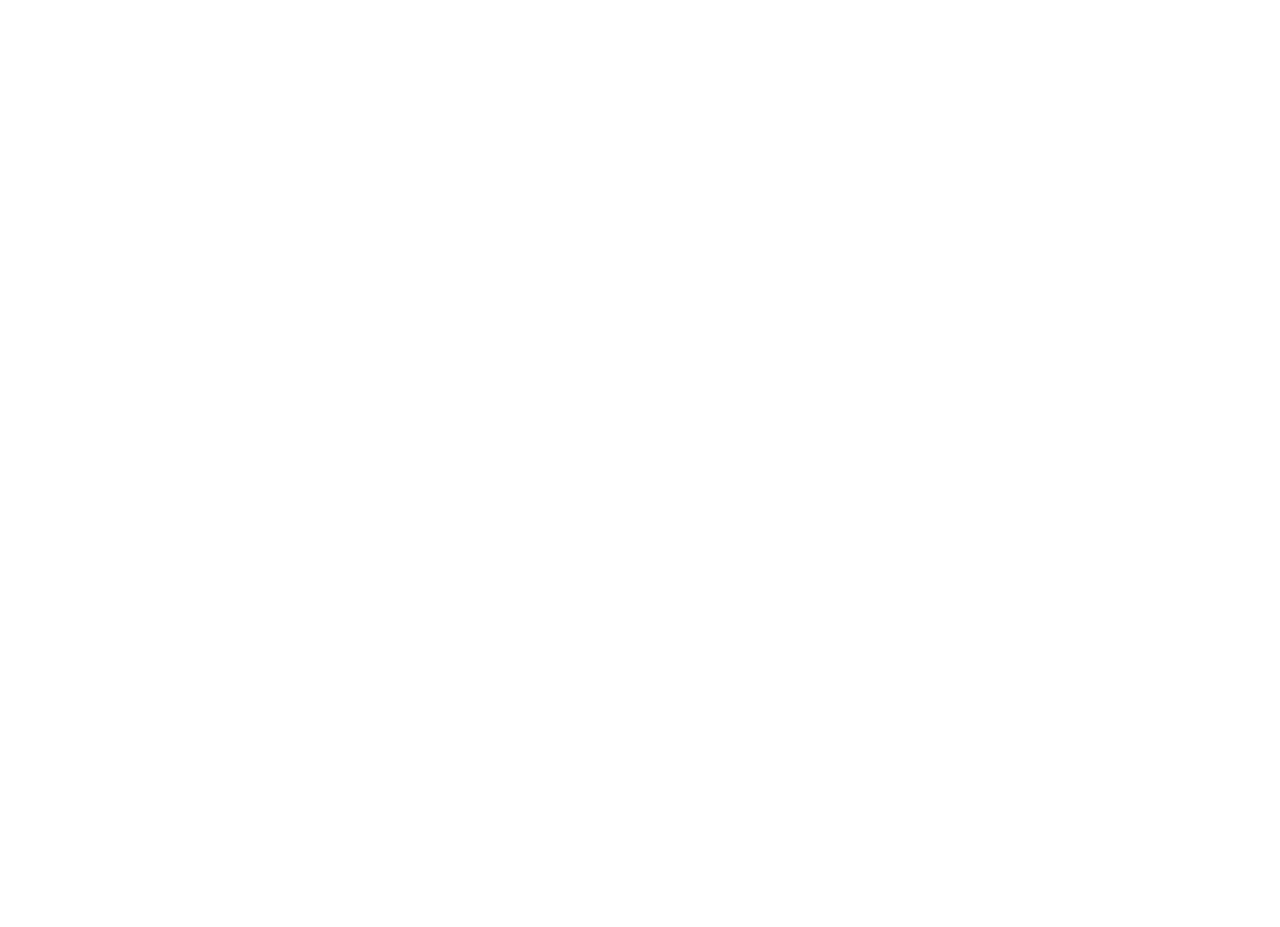
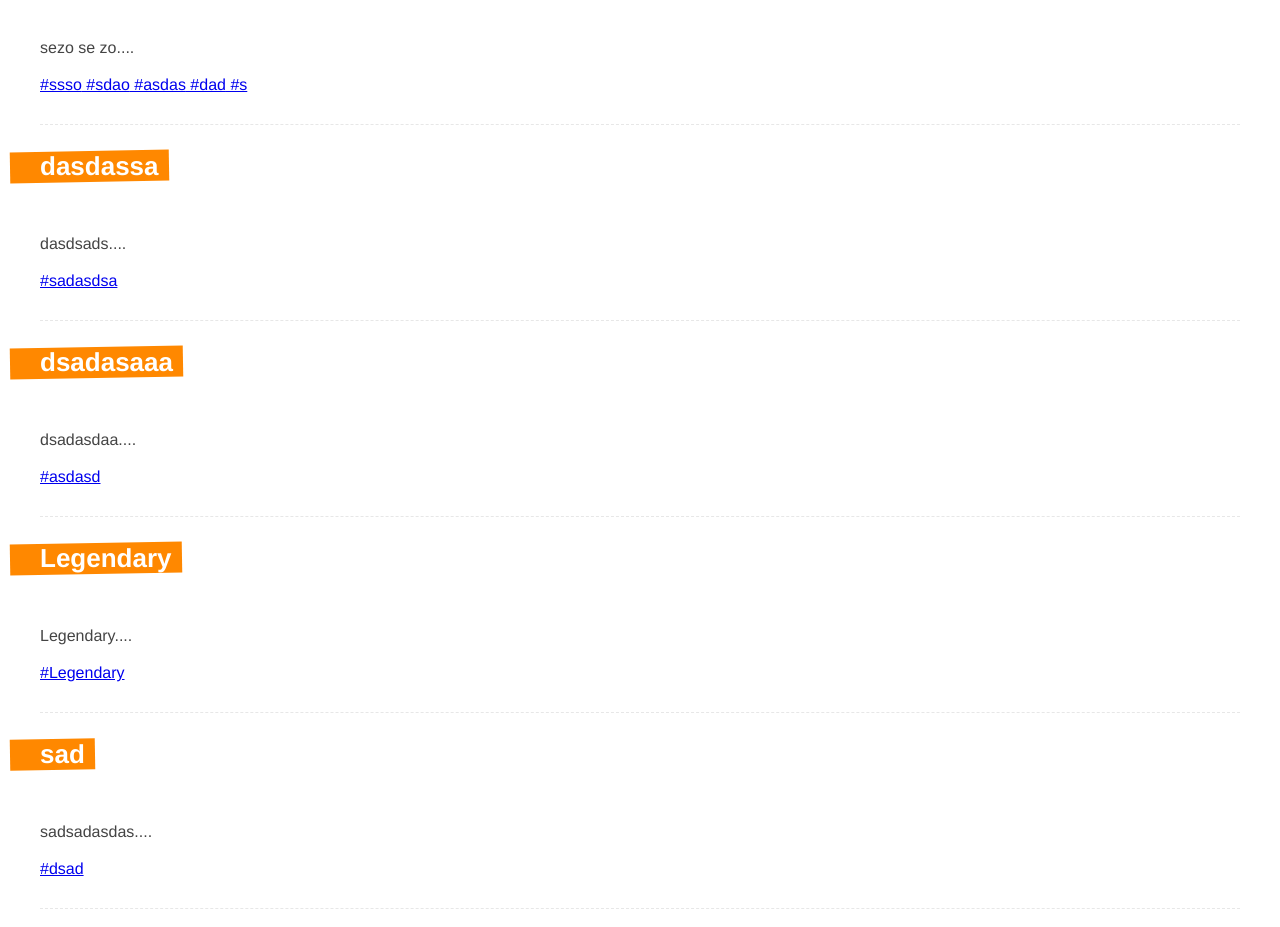
Before and after one commit to sezohessen/VueBlog, a Vue app: page / in a window 1280 px wide. Shown: the part 1840-2767 px from the top of the page. Before the commit the page ends 1787 px from the top, so only its background shows below. Built offline with nearby package versions, Linux system fonts and the light colour scheme; data requests are answered from the project's data file.

Commit message:
Creating tag route

```diff
--- a/data/db.json
+++ b/data/db.json
@@ -65,6 +65,50 @@
         "adadadad"
       ],
       "id": 8
+    },
+    {
+      "title": "sezo hussien",
+      "body": "sezo se zo",
+      "tags": [
+        "ssso",
+        "sdao",
+        "asdas",
+        "dad",
+        "s"
+      ],
+      "id": 9
+    },
+    {
+      "title": "dasdassa",
+      "body": "dasdsads",
+      "tags": [
+        "sadasdsa"
+      ],
+      "id": 10
+    },
+    {
+      "title": "dsadasaaa",
+      "body": "dsadasdaa",
+      "tags": [
+        "asdasd"
+      ],
+      "id": 11
+    },
+    {
+      "title": "Legendary",
+      "body": "Legendary",
+      "tags": [
+        "Legendary"
+      ],
+      "id": 12
+    },
+    {
+      "title": "sad",
+      "body": "sadsadasdas",
+      "tags": [
+        "dsad"
+      ],
+      "id": 13
     }
   ]
 }
--- a/src/components/SinglePost.vue
+++ b/src/components/SinglePost.vue
@@ -5,7 +5,9 @@
       </router-link>
       <p>{{snippet}}</p>
       <span v-for="tag in post.tags" :key="tag">
-        #{{ tag }}
+        <router-link :to="{name:'Tag',params:{tag:tag}}" >
+         #{{tag}}
+         </router-link>
       </span>
   </div>
 </template>
--- a/src/router/index.js
+++ b/src/router/index.js
@@ -3,6 +3,7 @@
 import NewHome from '../views/NewHome.vue'
 import Details from '../views/Details.vue'
 import Create from '../views/Create.vue'
+import Tag from '../views/Tag.vue'
 const routes = [
   {
     path: '/',
@@ -19,6 +20,12 @@
     path: '/create',
     name: 'Create',
     component: Create
+  },
+  {
+    path: '/tag/:tag',
+    name: 'Tag',
+    component: Tag,
+    props:true
   }
 ]
 
--- a/src/views/Create.vue
+++ b/src/views/Create.vue
@@ -43,7 +43,8 @@
             headers:{'Content-Type':'application/json'},
             body: JSON.stringify(post)
         })
-        router.push({name:'home'})
+        router.push({name: 'home' })
+        /* router.push({path: '/' }) */
     }
     return { title, body, tag, handelKeyDown,tags ,handleSubmit};
   },
--- a/src/views/Details.vue
+++ b/src/views/Details.vue
@@ -12,14 +12,16 @@
 <script>
 import getPost from '../composables/getPost'
 import Spinner from '../components/Spinner.vue'
+import { useRoute } from 'vue-router'
 
 export default {
     props:['id'],
     components:{Spinner},
     setup(props){
-        const {post,error,load} = getPost(props.id)
-        load()
-        return {post,error}
+      const route = useRoute()
+      const {post,error,load} = getPost(props.id)//You can use route.params.id
+      load()
+      return {post,error}
     }
 }
 </script>
--- /dev/null
+++ b/src/views/Tag.vue
@@ -0,0 +1,37 @@
+<template>
+  <div class="tag">
+    <h1>All posts of {{tag}}</h1>
+    <div v-if="error">{{error}}</div>
+    <div v-if="tagPostsOnly.length">
+        <PostList :posts="tagPostsOnly"/>
+    </div>
+    <div v-else>
+        <Spinner/>
+    </div>
+  </div>
+</template>
+<script>
+import PostList from '../components/PostList.vue'
+import getPosts from '../composables/getPosts'
+import Spinner from '../components/Spinner.vue'
+import { useRoute } from 'vue-router'
+import { computed, ref } from '@vue/runtime-core'
+export default {
+    name:'Tag',
+    props:['tag'],
+    components:{PostList,Spinner},
+    setup(props) {
+        const route = useRoute()
+        const {posts,error,load} = getPosts()
+        const tagPostsOnly = computed(()=>{
+          return posts.value.filter((post)=> post.tags.includes(route.params.tag))
+        })
+        load()
+        return {posts,error,tagPostsOnly}
+  },
+}
+</script>
+
+<style>
+
+</style>
```
Also changed, not shown: src/composables/getTagPosts.js (added, +24 -0 lines).
